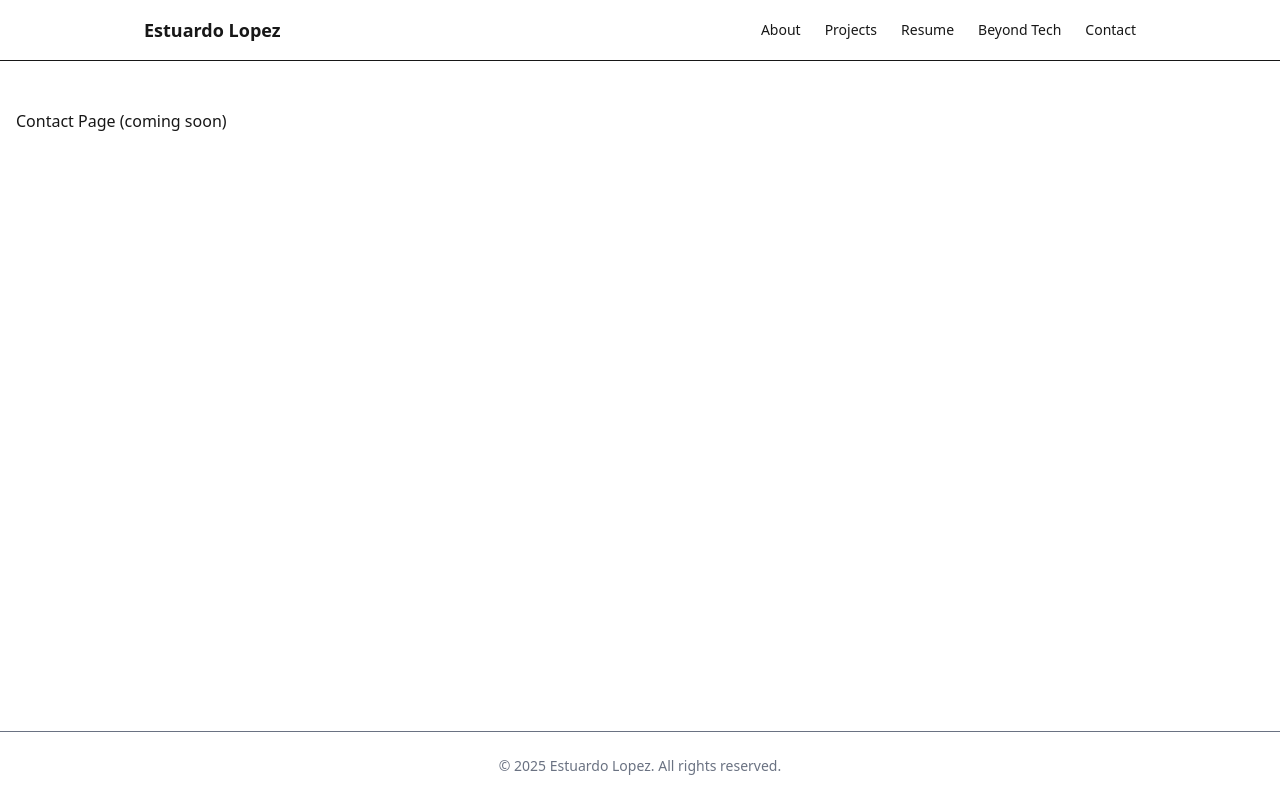
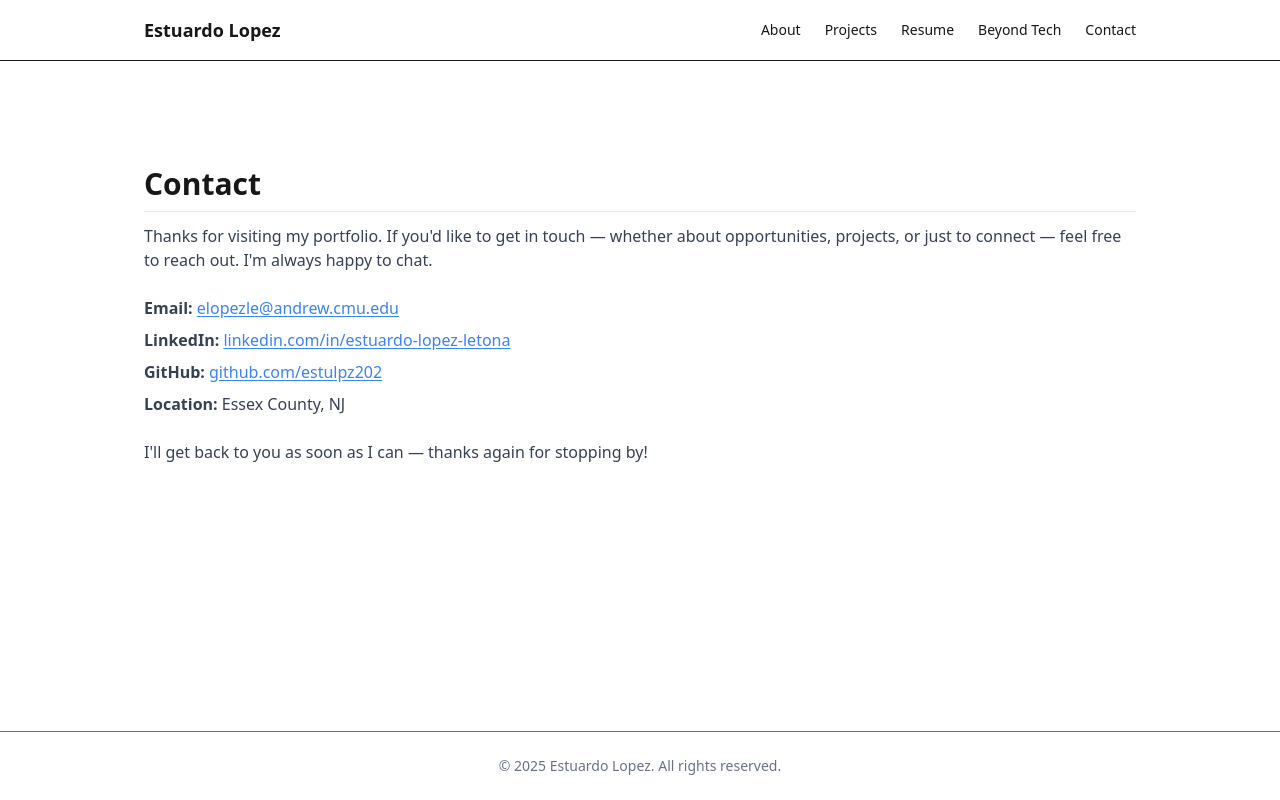
Before and after one commit to estulpz202/personal-website, a Next.js app: page /contact in a window 1280 px wide. Built offline with nearby package versions, Linux system fonts and the light colour scheme.

Commit message:
Implement ContactPage layout with contact information and links.

```diff
--- a/src/app/contact/page.tsx
+++ b/src/app/contact/page.tsx
@@ -1,3 +1,61 @@
+import Container from '@/components/common/Container';
+import SectionHeader from '@/components/common/SectionHeader';
+
 export default function ContactPage() {
-  return <main className="py-12 px-4">Contact Page (coming soon)</main>;
+  return (
+    <main>
+      <Container>
+        <section className="py-12">
+          <SectionHeader title="Contact" />
+          <p className="text-base text-gray-700 mb-6">
+            Thanks for visiting my portfolio. If you'd like to get in touch — whether about opportunities, projects, or just to connect —
+            feel free to reach out. I'm always happy to chat.
+          </p>
+
+          <div className="text-base text-gray-700 mb-6">
+            <p className="mb-2">
+              <strong>Email:</strong>{' '}
+              <a
+                href="mailto:elopezle@andrew.cmu.edu"
+                target="_blank"
+                rel="noopener noreferrer"
+              >
+                elopezle@andrew.cmu.edu
+              </a>
+            </p>
+
+            <p className="mb-2">
+              <strong>LinkedIn:</strong>{' '}
+              <a
+                href="https://www.linkedin.com/in/estuardo-lopez-letona"
+                target="_blank"
+                rel="noopener noreferrer"
+              >
+                linkedin.com/in/estuardo-lopez-letona
+              </a>
+            </p>
+
+            <p className="mb-2">
+              <strong>GitHub:</strong>{' '}
+              <a
+                href="https://github.com/estulpz202"
+                target="_blank"
+                rel="noopener noreferrer"
+              >
+                github.com/estulpz202
+              </a>
+            </p>
+
+            <p className="mb-2">
+              <strong>Location:</strong> Essex County, NJ
+            </p>
+          </div>
+
+          <p className="text-base text-gray-700">
+            I'll get back to you as soon as I can — thanks again for stopping by!
+          </p>
+        </section>
+      </Container>
+    </main>
+  );
 }
```
